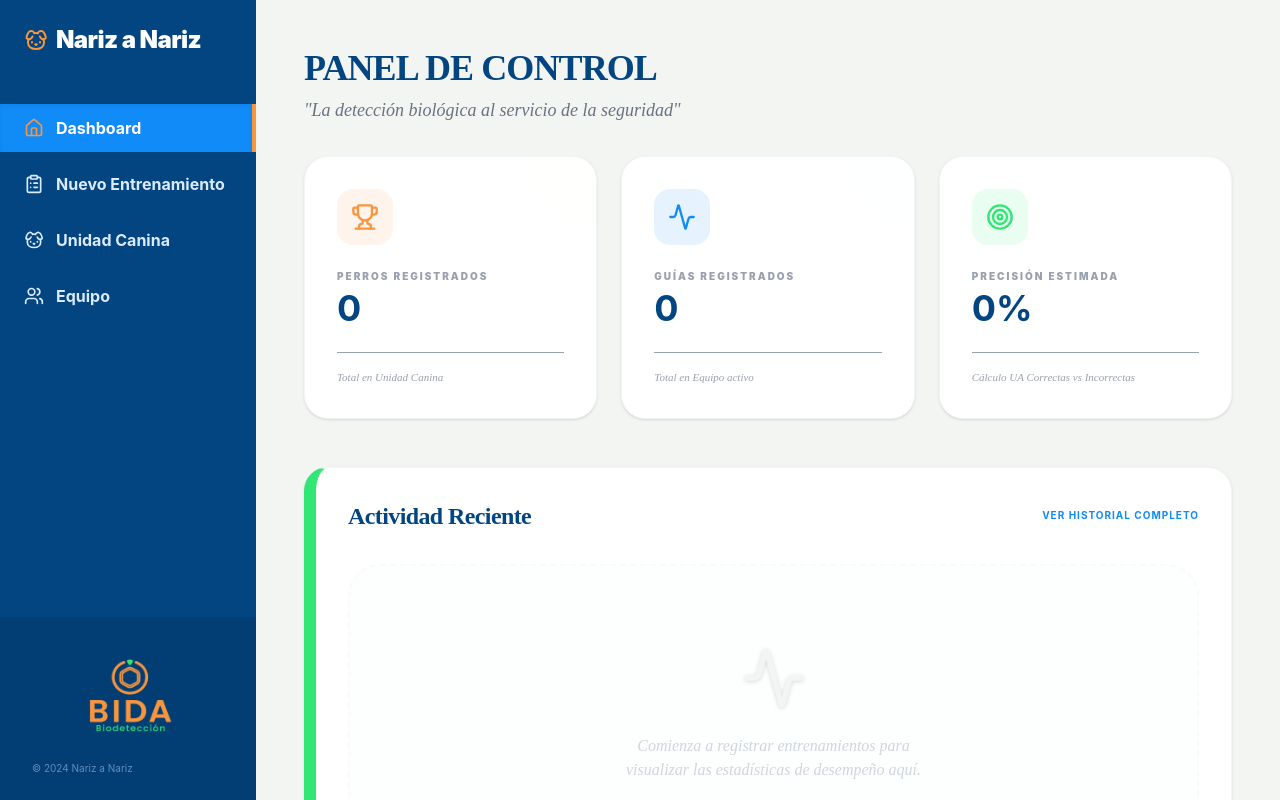
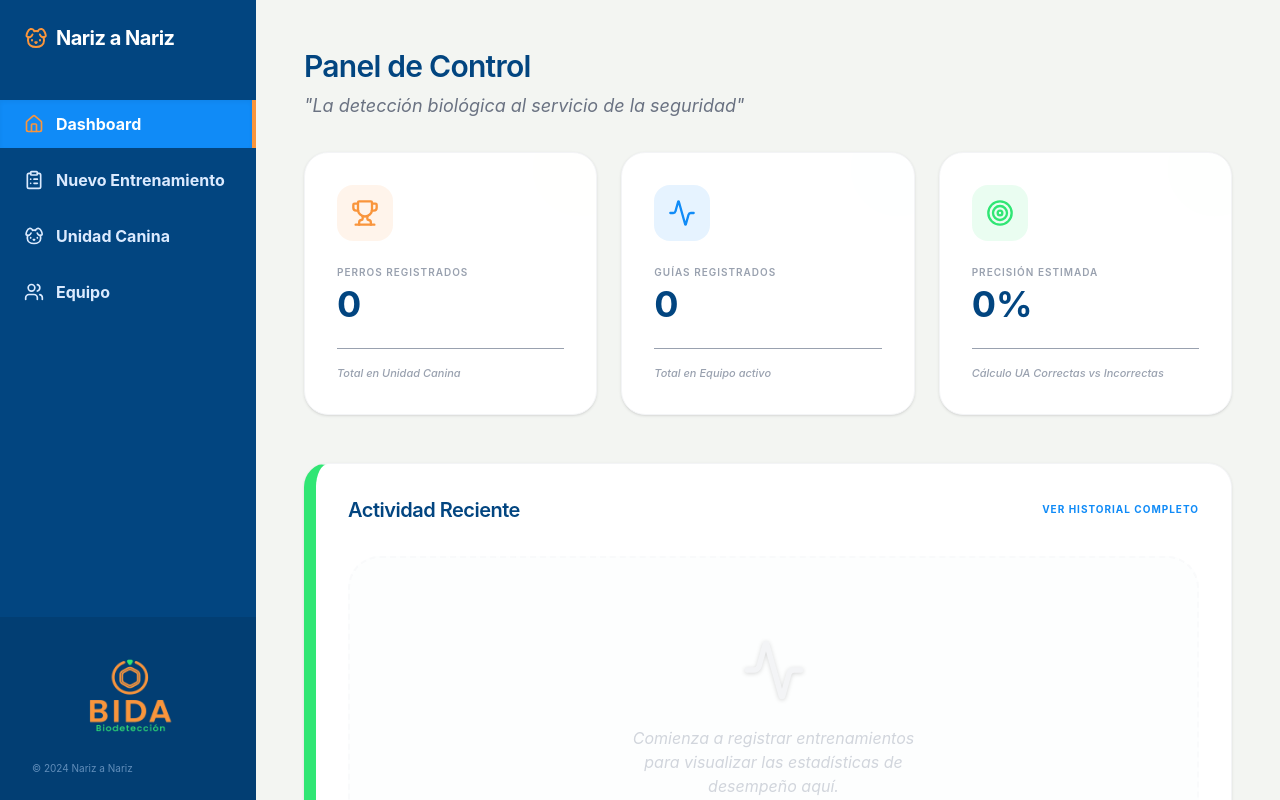
Before and after one commit to ATRVT/Nariz-a-Nariz, a React (Vite) app: page /#/ in a window 1280 px wide. Built offline with nearby package versions, Linux system fonts and the light colour scheme; no server answers.

Commit message:
Remove hardcoded fonts and black weights

```diff
--- a/src/components/Sidebar.jsx
+++ b/src/components/Sidebar.jsx
@@ -11,9 +11,9 @@ const navItems = [
 
 export default function Sidebar({ onClose }) {
   return (
-    <aside className="w-64 bg-[#024580] text-white h-screen flex flex-col font-poppins">
+    <aside className="w-64 bg-[#024580] text-white h-screen flex flex-col">
       <div className="p-6">
-        <h1 className="text-2xl font-black flex items-center gap-2">
+        <h1 className="text-xl font-bold flex items-center gap-2">
           <Dog className="text-[#F9953C]" />
           Nariz a Nariz
         </h1>
--- a/src/pages/Dashboard.jsx
+++ b/src/pages/Dashboard.jsx
@@ -61,8 +61,8 @@ export default function Dashboard() {
   return (
     <div className="space-y-8 animate-in fade-in duration-500">
       <div className="flex flex-col gap-2">
-        <h2 className="text-4xl font-black text-[#024580] font-['Raleway'] uppercase tracking-tight">Panel de Control</h2>
-        <p className="text-gray-500 font-['Raleway'] font-light italic text-lg">
+        <h2 className="text-3xl font-semibold text-[#024580] tracking-tight">Panel de Control</h2>
+        <p className="text-gray-500 font-normal italic text-lg">
           "La detección biológica al servicio de la seguridad"
         </p>
       </div>
@@ -76,10 +76,10 @@ export default function Dashboard() {
                 <stat.icon className={`w-7 h-7 ${stat.color}`} />
               </div>
               <div>
-                <p className="text-[10px] font-black text-gray-400 uppercase tracking-[0.2em] mb-1">{stat.label}</p>
+                <p className="text-[10px] font-semibold text-gray-400 uppercase tracking-[0.1em] mb-1">{stat.label}</p>
                 <p className="text-4xl font-bold text-[#024580] ubuntu-numbering">{stat.value}</p>
               </div>
-              <p className="text-[11px] text-gray-400 font-['Raleway'] font-medium italic border-t pt-4">{stat.description}</p>
+              <p className="text-[11px] text-gray-400 font-medium italic border-t pt-4">{stat.description}</p>
             </div>
           </div>
         ))}
@@ -87,12 +87,12 @@ export default function Dashboard() {
 
       <div className="bg-white rounded-3xl shadow-sm border border-gray-100 p-8 mt-12 border-l-[12px] border-l-[#30E674]">
         <div className="flex items-center justify-between mb-8">
-          <h3 className="text-2xl font-black text-[#024580] font-['Raleway']">Actividad Reciente</h3>
+          <h3 className="text-xl font-semibold text-[#024580]">Actividad Reciente</h3>
           <button className="text-[10px] font-bold text-[#108BF7] uppercase tracking-widest hover:underline">Ver Historial Completo</button>
         </div>
         <div className="flex flex-col items-center justify-center py-20 border-2 border-dashed border-gray-50 rounded-[2rem] bg-gray-50/30">
           <Activity size={64} className="text-gray-100 mb-6 drop-shadow-sm" />
-          <p className="text-gray-300 font-['Raleway'] italic text-center max-w-xs">
+          <p className="text-gray-300 italic text-center max-w-xs">
             Comienza a registrar entrenamientos para visualizar las estadísticas de desempeño aquí.
           </p>
         </div>
--- a/src/pages/Dogs.jsx
+++ b/src/pages/Dogs.jsx
@@ -46,7 +46,7 @@ export default function Dogs() {
   return (
     <div className="max-w-4xl mx-auto space-y-8">
       <div className="flex items-center justify-between">
-        <h2 className="text-3xl font-black text-[#024580]">Unidad Canina</h2>
+        <h2 className="text-2xl font-semibold text-[#024580]">Unidad Canina</h2>
         <Dog size={32} className="text-[#F9953C]" />
       </div>
 
--- a/src/pages/NewTraining.jsx
+++ b/src/pages/NewTraining.jsx
@@ -103,8 +103,8 @@ export default function NewTraining() {
   }
 
   return (
-    <div className="max-w-4xl mx-auto space-y-6 pb-20 font-poppins">
-      <h2 className="text-3xl font-black text-[#024580] uppercase tracking-tight">Cargar Entrenamiento</h2>
+    <div className="max-w-4xl mx-auto space-y-6 pb-20">
+      <h2 className="text-2xl font-semibold text-[#024580] tracking-tight">Cargar Entrenamiento</h2>
 
       <form onSubmit={handleSubmit} className="space-y-6">
 
@@ -146,7 +146,7 @@ export default function NewTraining() {
                 )}
               </select>
               {dogs.length === 0 && (
-                <p className="text-[10px] text-red-500 mt-1 italic font-['Raleway']">Ve a "Unidad Canina" para registrar perros primero.</p>
+                <p className="text-[10px] text-red-500 mt-1 italic">Ve a "Unidad Canina" para registrar perros primero.</p>
               )}
             </div>
 
@@ -169,7 +169,7 @@ export default function NewTraining() {
                 )}
               </select>
               {guides.length === 0 && (
-                <p className="text-[10px] text-red-500 mt-1 italic font-['Raleway']">Ve a "Equipo" para registrar guías primero.</p>
+                <p className="text-[10px] text-red-500 mt-1 italic">Ve a "Equipo" para registrar guías primero.</p>
               )}
             </div>
           </div>
--- a/src/pages/Trainers.jsx
+++ b/src/pages/Trainers.jsx
@@ -46,7 +46,7 @@ export default function Trainers() {
   return (
     <div className="max-w-4xl mx-auto space-y-8">
       <div className="flex items-center justify-between">
-        <h2 className="text-3xl font-black text-[#024580]">Equipo de Trabajo</h2>
+        <h2 className="text-2xl font-semibold text-[#024580]">Equipo de Trabajo</h2>
         <Users size={32} className="text-[#F9953C]" />
       </div>
 
```
